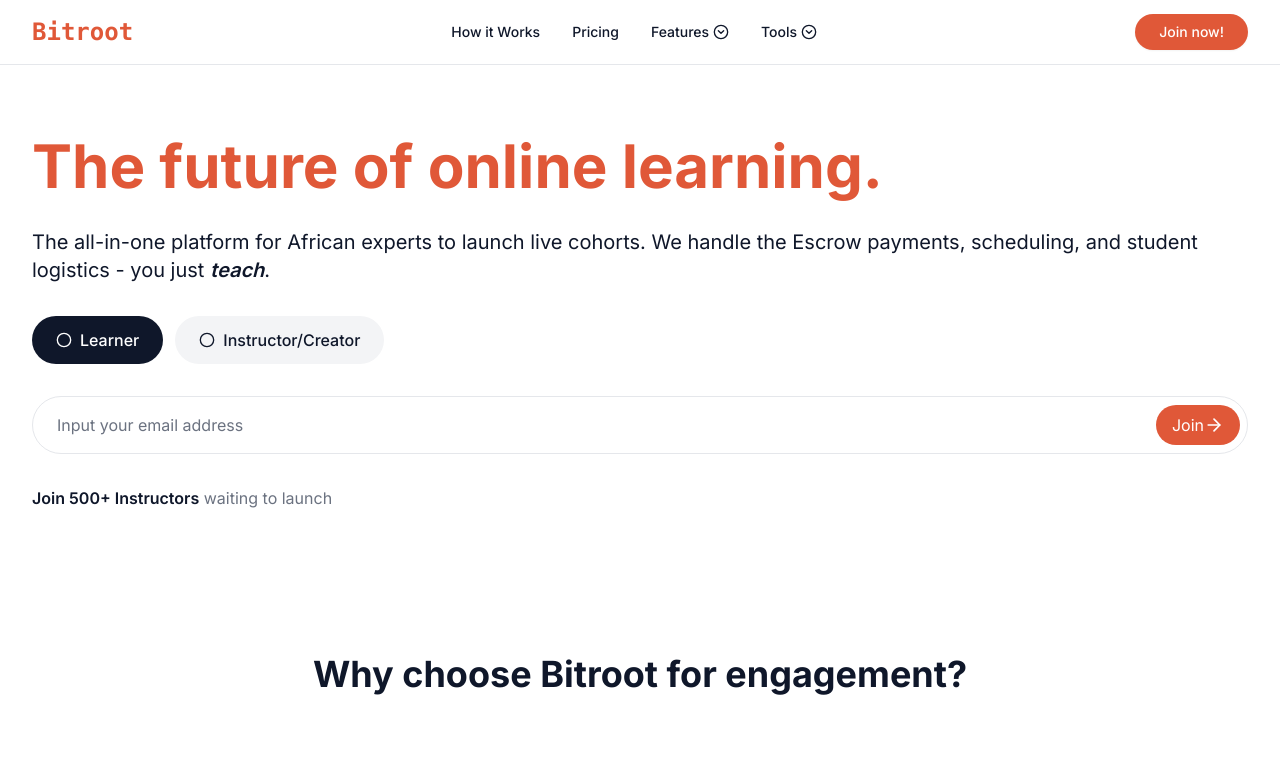
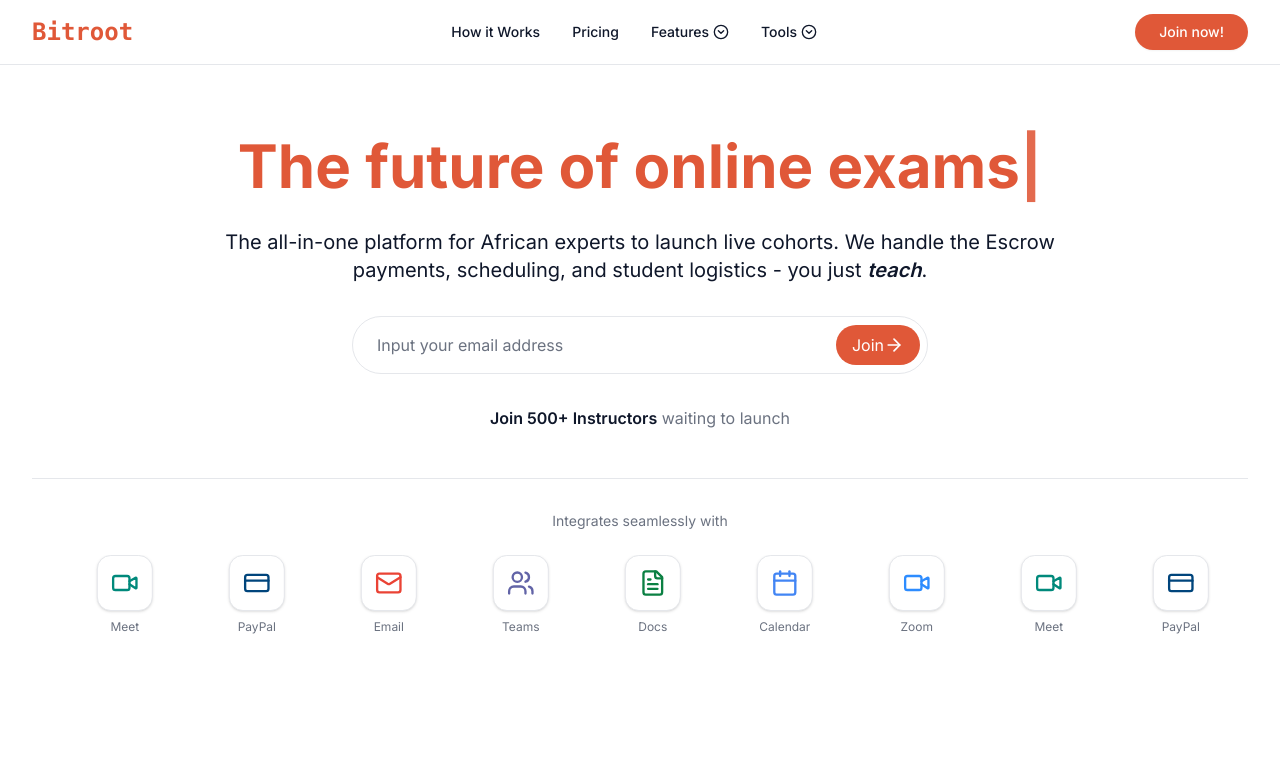
Before and after one commit to Alagwudavid/bitroot, a Next.js app: page / in a window 1280 px wide. Shown: the top 768 px of the page. Built offline with nearby package versions, Linux system fonts and the light colour scheme.

Commit message:
Implement typewriter effect in HeroSection and add integration icons slideshow

```diff
--- a/components/hero-section.tsx
+++ b/components/hero-section.tsx
@@ -2,14 +2,19 @@
 
 import React, { useEffect, useState } from "react";
 import { Button } from "@/components/ui/button";
-import { ArrowRight, Circle, DollarSign } from "lucide-react";
+import { ArrowRight, Circle, DollarSign, Calendar, Video, CreditCard, Mail, Users, FileText } from "lucide-react";
 import Image from "next/image";
 
-import { motion } from "framer-motion";
+import { motion, AnimatePresence } from "framer-motion";
 
 
 export function HeroSection() {
   const [searchQuery, setSearchQuery] = useState("");
+  const [currentWordIndex, setCurrentWordIndex] = useState(0);
+  const [currentText, setCurrentText] = useState("");
+  const [isDeleting, setIsDeleting] = useState(false);
+
+  const words = ["learning", "teaching", "exams", "quizzes", "memberships"];
 
   const handleSearch = (e: React.FormEvent) => {
     e.preventDefault();
@@ -18,36 +23,62 @@ export function HeroSection() {
     }
   };
 
+  // Typewriter effect
+  useEffect(() => {
+    const typingSpeed = isDeleting ? 50 : 20;
+    const word = words[currentWordIndex];
+
+    const timer = setTimeout(() => {
+      if (!isDeleting) {
+        if (currentText.length < word.length) {
+          setCurrentText(word.substring(0, currentText.length + 1));
+        } else {
+          setTimeout(() => setIsDeleting(true), 2000);
+        }
+      } else {
+        if (currentText.length > 0) {
+          setCurrentText(word.substring(0, currentText.length - 1));
+        } else {
+          setIsDeleting(false);
+          setCurrentWordIndex((prevIndex) => (prevIndex + 1) % words.length);
+        }
+      }
+    }, typingSpeed);
+
+    return () => clearTimeout(timer);
+  }, [currentText, isDeleting, currentWordIndex]);
+
   const popularSearches = ["dashboard", "landing page", "e-commerce", "logo", "card", "icons"];
+
+  const integrationIcons = [
+    { Icon: Calendar, name: "Calendar", color: "#4285F4" },
+    { Icon: Video, name: "Zoom", color: "#2D8CFF" },
+    { Icon: Video, name: "Meet", color: "#00897B" },
+    { Icon: CreditCard, name: "PayPal", color: "#00457C" },
+    { Icon: Mail, name: "Email", color: "#EA4335" },
+    { Icon: Users, name: "Teams", color: "#6264A7" },
+    { Icon: FileText, name: "Docs", color: "#0B8043" },
+  ];
 
   return (
     <section className="w-full px-4 sm:px-6 lg:px-8 py-16">
       <div className="max-w-7xl mx-auto">
-        <div className="flex items-center">
-          <div className="space-y-8">
-            <div className="space-y-6">
+        <div className="flex items-center justify-center">
+          <div className="space-y-8 w-full mx-auto text-center">
+            <div className="space-y-6 max-w-4xl mx-auto">
               <h1 className="text-primary text-4xl sm:text-5xl lg:text-6xl font-bold leading-tight">
-                The future of online learning.
+                The future of online{" "}
+                <span className="inline-block min-w-[200px] text-left">
+                  {currentText}
+                  <span className="animate-pulse">|</span>
+                </span>
               </h1>
               <p className="text-lg sm:text-xl text-foreground">
                 The all-in-one platform for African experts to launch live cohorts. We handle the Escrow payments, scheduling, and student logistics - you just <span className="font-semibold italic">teach</span>.
               </p>
             </div>
-
-            {/* Tab Navigation */}
-            <div className="flex gap-3 flex-wrap">
-              <button className="flex items-center gap-2 px-6 py-3 bg-foreground text-background rounded-full font-medium hover:bg-foreground/90 transition">
-                <Circle className="w-4 h-4" />
-                Learner
-              </button>
-              <button className="flex items-center gap-2 px-6 py-3 bg-muted text-foreground rounded-full font-medium hover:bg-muted/80 transition">
-                <Circle className="w-4 h-4" />
-                Instructor/Creator
-              </button>
-            </div>
-
             {/* Search Form */}
-            <form onSubmit={handleSearch} className="relative">
+            <form onSubmit={handleSearch} className="relative max-w-xl mx-auto">
               <input
                 type="text"
                 placeholder="Input your email address"
@@ -65,10 +96,44 @@ export function HeroSection() {
             </form>
 
             {/* Popular Searches */}
-            <div className="flex items-center">
+            <div className="flex items-center justify-center">
               <p className="text-base text-muted-foreground">
                 <span className="font-semibold text-foreground">Join 500+ Instructors</span> waiting to launch
               </p>
+            </div>
+
+            {/* Integration Icons Slideshow */}
+            <div className="mt-12 pt-8 border-t border-border">
+              <p className="text-sm text-muted-foreground mb-6">Integrates seamlessly with</p>
+              <div className="relative overflow-hidden h-24">
+                <motion.div
+                  className="flex gap-8 absolute"
+                  animate={{
+                    x: [0, -100 * integrationIcons.length],
+                  }}
+                  transition={{
+                    x: {
+                      repeat: Infinity,
+                      repeatType: "loop",
+                      duration: 20,
+                      ease: "linear",
+                    },
+                  }}
+                >
+                  {[...integrationIcons, ...integrationIcons, ...integrationIcons].map((item, index) => (
+                    <motion.div
+                      key={index}
+                      className="flex flex-col items-center justify-center min-w-[100px] group"
+                      whileHover={{ scale: 1.05 }}
+                    >
+                      <div className="w-14 h-14 rounded-xl bg-background border border-border flex items-center justify-center group-hover:border-muted group-hover:bg-muted group-hover:cursor-pointer transition-colors shadow-sm">
+                        <item.Icon className="w-7 h-7" style={{ color: item.color }} />
+                      </div>
+                      <span className="text-xs text-muted-foreground mt-2">{item.name}</span>
+                    </motion.div>
+                  ))}
+                </motion.div>
+              </div>
             </div>
           </div>
         </div>
```
